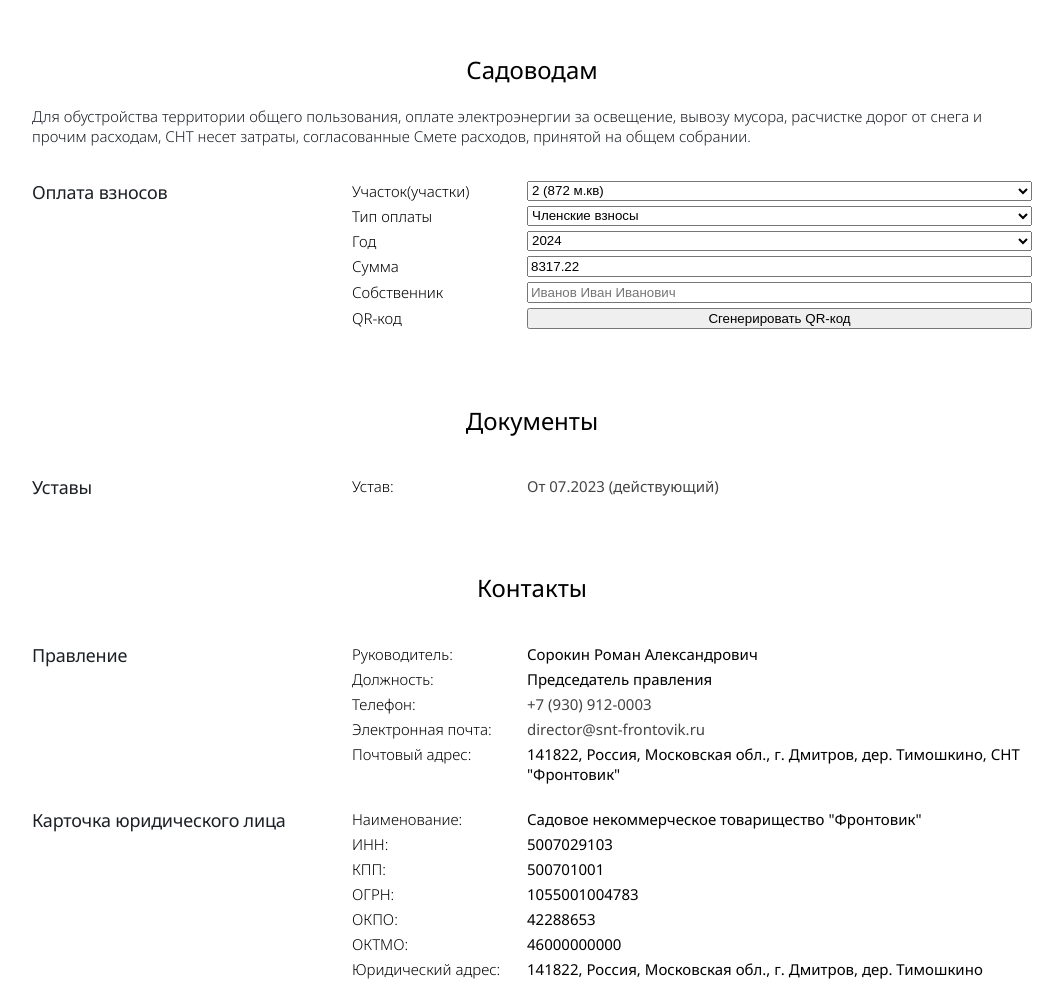
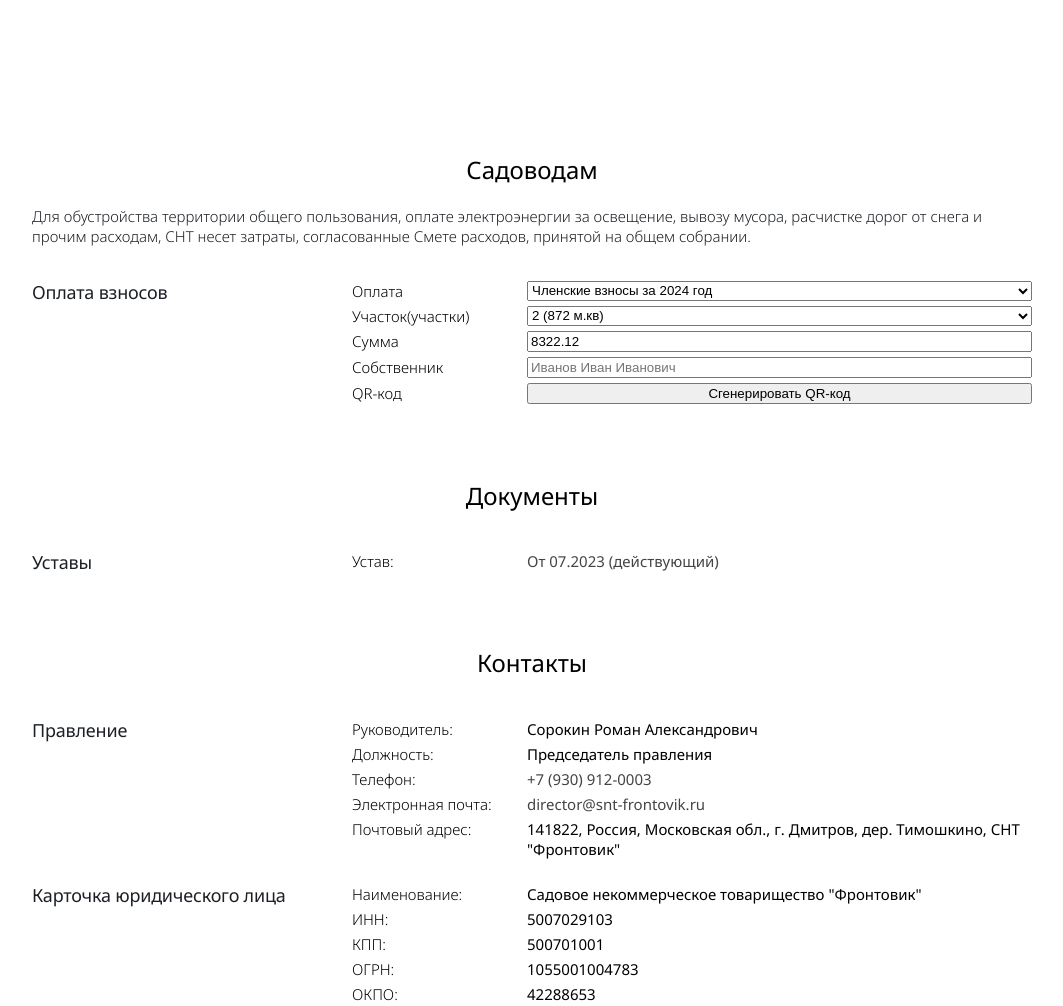
Before and after one commit to snt-frontovik/snt-frontovik.github.io, a website built with Vite: page src/index.html in a window 1280 px wide. Shown: the part 1327-2333 px from the top of the page, without its empty margins (108-1171 px from the left). Built offline with nearby package versions, Linux system fonts and the light colour scheme; files whose address does not match are found by name; what mapbox-gl would draw is missing.

Commit message:
Payments

```diff
--- a/src/index.css
+++ b/src/index.css
@@ -149,7 +149,7 @@ h2 {
     margin-top: 0;
 }
 .geomap {
-    height: 500px;
+    height: 600px;
     margin-top: 15px;
 }
 
@@ -227,9 +227,6 @@ footer {
         flex-direction: column;
     }
 
-    .geomap {
-        height: 300px;
-    }
 
     footer {
         font-size: 12px;
--- a/src/index.html
+++ b/src/index.html
@@ -72,24 +72,17 @@
             <h2>Оплата взносов</h2>
         </div>
         <div class="column">
+
+            <div class="params">
+                <span class="prop">Оплата</span>
+                <span class="value">
+                    <select id="payment_type"></select>
+                </span>
+            </div>
             <div class="params">
                 <span class="prop">Участок(участки)</span>
                 <span class="value">
                     <select id="payment_area"></select>
-                </span>
-            </div>
-            <div class="params">
-                <span class="prop">Тип оплаты</span>
-                <span class="value">
-                    <select id="payment_type">
-                        <option value="ЧВ" selected>Членские взносы</option>
-                    </select>
-                </span>
-            </div>
-            <div class="params">
-                <span class="prop">Год</span>
-                <span class="value">
-                    <select id="payment_year"></select>
                 </span>
             </div>
             <div class="params">
--- /dev/null
+++ b/src/js/data-areas.js
@@ -0,0 +1,456 @@
+export const data_zop_square = 20924;
+export const data_areas =[
+    [
+        {
+            num: '2',
+            square: 872
+        }
+    ],
+    [
+        {
+            num: '3',
+            square: 817
+        }
+    ],
+    [
+        {
+            num: '4',
+            square: 807
+        },
+        {
+            num: '21',
+            square: 813
+        }
+    ],
+    [
+        {
+            num: '5',
+            square: 806
+        }
+    ],
+    [
+        {
+            num: '6',
+            square: 806
+        }
+    ],
+    [
+        {
+            num: '7',
+            square: 806
+        }
+    ],
+    [
+        {
+            num: '8',
+            square: 806
+        }
+    ],
+    [
+        {
+            num: '9',
+            square: 814
+        }
+    ],
+    [
+        {
+            num: '10',
+            square: 812
+        }
+    ],
+    [
+        {
+            num: '11',
+            square: 843
+        }
+    ],
+    [
+        {
+            num: '12',
+            square: 806
+        }
+    ],
+    [
+        {
+            num: '13',
+            square: 810
+        }
+    ],
+    [
+        {
+            num: '14',
+            square: 832
+        },
+        {
+            num: '15',
+            square: 806
+        }
+    ],
+    [
+        {
+            num: '16',
+            square: 810
+        },
+        {
+            num: '17',
+            square: 819
+        }
+    ],
+    [
+        {
+            num: '18',
+            square: 848
+        }
+    ],
+    [
+        {
+            num: '19',
+            square: 793
+        }
+    ],
+    [
+        {
+            num: '20',
+            square: 824
+        }
+    ],
+    [
+        {
+            num: '22',
+            square: 814
+        }
+    ],
+    [
+        {
+            num: '23',
+            square: 886
+        },
+        {
+            num: '24',
+            square: 880
+        }
+    ],
+    [
+        {
+            num: '25',
+            square: 851
+        }
+    ],
+    [
+        {
+            num: '26',
+            square: 800
+        }
+    ],
+    [
+        {
+            num: '27',
+            square: 801
+        }
+    ],
+    [
+        {
+            num: '28',
+            square: 880
+        }
+    ],
+    [
+        {
+            num: '29',
+            square: 1200
+        }
+    ],
+    [
+        {
+            num: '30',
+            square: 802
+        }
+    ],
+    [
+        {
+            num: '31',
+            square: 800
+        }
+    ],
+    [
+        {
+            num: '32',
+            square: 944
+        }
+    ],
+    [
+        {
+            num: '33',
+            square: 800
+        }
+    ],
+    [
+        {
+            num: '34',
+            square: 995
+        }
+    ],
+    [
+        {
+            num: '35',
+            square: 950
+        }
+    ],
+    [
+        {
+            num: '36',
+            square: 1026
+        }
+    ],
+    [
+        {
+            num: '37',
+            square: 1000
+        }
+    ],
+    [
+        {
+            num: '38',
+            square: 879
+        },
+        {
+            num: '39',
+            square: 1173
+        }
+    ],
+    [
+        {
+            num: '40',
+            square: 1515
+        }
+    ],
+    [
+        {
+            num: '42',
+            square: 1505
+        }
+    ],
+    [
+        {
+            num: '43',
+            square: 900
+        }
+    ],
+    [
+        {
+            num: '44',
+            square: 874
+        }
+    ],
+    [
+        {
+            num: '45',
+            square: 1220
+        }
+    ],
+    [
+        {
+            num: '46',
+            square: 1200
+        }
+    ],
+    [
+        {
+            num: '47',
+            square: 1200
+        }
+    ],
+    [
+        {
+            num: '48',
+            square: 1200
+        }
+    ],
+    [
+        {
+            num: '49',
+            square: 1199
+        }
+    ],
+    ,
+    [
+        {
+            num: '50',
+            square: 1233
+        }
+    ],
+    [
+        {
+            num: '51',
+            square: 1200
+        }
+    ],
+    [
+        {
+            num: '52',
+            square: 1208
+        }
+    ],
+    [
+        {
+            num: '53',
+            square: 807
+        }
+    ],
+    [
+        {
+            num: '54',
+            square: 798
+        }
+    ],
+    [
+        {
+            num: '55',
+            square: 800
+        },
+        {
+            num: '56',
+            square: 800
+        }
+    ],
+    [
+        {
+            num: '57',
+            square: 800
+        },
+        {
+            num: '59',
+            square: 835
+        }
+    ],
+    [
+        {
+            num: '58',
+            square: 1256
+        }
+    ],
+    [
+        {
+            num: '60',
+            square: 800
+        },
+        {
+            num: '61',
+            square: 800
+        }
+    ],
+    [
+        {
+            num: '62',
+            square: 800
+        },
+        {
+            num: '63',
+            square: 809
+        }
+    ],
+    [
+        {
+            num: '64',
+            square: 819
+        }
+    ],
+    [
+        {
+            num: '65',
+            square: 794
+        }
+    ],
+    [
+        {
+            num: '66',
+            square: 850
+        }
+    ],
+    [
+        {
+            num: '67',
+            square: 1232
+        }
+    ],
+    [
+        {
+            num: '68',
+            square: 751
+        },
+        {
+            num: '69',
+            square: 812
+        }
+    ],
+    [
+        {
+            num: '70',
+            square: 892
+        }
+    ],
+    [
+        {
+            num: '71',
+            square: 885
+        }
+    ],
+    [
+        {
+            num: '72',
+            square: 783
+        }
+    ],
+    [
+        {
+            num: '73',
+            square: 803
+        }
+    ],
+    [
+        {
+            num: '74',
+            square: 812
+        }
+    ],
+    [
+        {
+            num: '75',
+            square: 809
+        }
+    ],
+    [
+        {
+            num: '76',
+            square: 842
+        }
+    ],
+    [
+        {
+            num: '77',
+            square: 889
+        }
+    ],
+    [
+        {
+            num: '78',
+            square: 820
+        }
+    ],
+    [
+        {
+            num: '79',
+            square: 800
+        }
+    ],
+    [
+        {
+            num: '80',
+            square: 806
+        },
+        {
+            num: '81',
+            square: 803
+        }
+    ]
+]
--- /dev/null
+++ b/src/js/data-payments.js
@@ -0,0 +1,35 @@
+
+export const data_payments = [
+    {
+        title: 'Членские взносы за 2024 год',
+        value: 'ЧВ;2024',
+        total: 578149.00,
+        owners: 553920.00,
+        squares: 24229.00,
+        counts: 0
+    },
+    {
+        title: 'Членские взносы за 2023 год',
+        value: 'ЧВ;2024',
+        total: 1081782,
+        owners: 1081782,
+        squares: 0,
+        counts: 0
+    },
+    {
+        title: 'Членские взносы за 2022 год',
+        value: 'ЧВ;2024',
+        total: 972010.1,
+        owners: 972010.1,
+        squares: 0,
+        counts: 0
+    },
+    {
+        title: 'Членские взносы за 2021 год',
+        value: 'ЧВ;2024',
+        total: 972010.1,
+        owners: 972010.1,
+        squares: 0,
+        counts: 0
+    }
+]
--- a/src/js/geo-layers.js
+++ b/src/js/geo-layers.js
@@ -16,9 +16,10 @@ export const geo_layers = [
         'layout': {},
         'paint': {
             'line-color': '#0F0',
-            'line-width': 1
+            'line-width': 3
         }
     },
+
     {
         'id': 'poi-labels',
         'type': 'symbol',
--- a/src/js/geo.js
+++ b/src/js/geo.js
@@ -44,7 +44,7 @@ class Geo {
             style: 'mapbox://styles/mapbox/satellite-streets-v12',
             center: [37.72862595729967, 56.50241371285557],
             zoom: 14,
-            scrollZoom: false
+            scrollZoom: true
         });
 
         this.#_geomap.scrollZoom.disable();
--- a/src/js/payment.js
+++ b/src/js/payment.js
@@ -1,23 +1,30 @@
 import QrCreator from 'qr-creator';
 import {payments_data} from './payment-data';
 import { createElement } from './utils';
-
+import {data_payments } from './data-payments.js';
+import { data_areas, data_zop_square } from './data-areas.js';
 class Payment {
     #_el_type = document.getElementById('payment_type');
-    #_el_year = document.getElementById('payment_year');
     #_el_area = document.getElementById('payment_area');
     #_el_owner = document.getElementById('payment_owner');
     #_el_qrcode = document.getElementById('qrcode');
     #_el_sum = document.getElementById('payment_sum');
     #_el_gen = document.getElementById('generate');
 
+    #total_owners = data_areas.length;
+    #total_areas = data_areas.flat(1).length;
+
+    #total_squares = data_areas.flat(1).reduce((a, area) => {
+        return a + area.square
+    }, 0)
     constructor() {
+        console.log(data_areas.flat(1));
         this.#_updateAreas();
-        this.#_updateYears();
+        this.#_updateTypes();
 
         this.#_el_gen.onclick = () => this.generate();
-        this.#_el_year.onchange = () => {
-            this.clear();
+
+        this.#_el_type.onchange = () => {
             this.#_updateValue();
         }
         this.#_el_area.onchange = () => {
@@ -30,30 +37,33 @@ class Payment {
             this.clear();
         }
         this.#_el_sum.onkeyup = () => this.clear();
-        this.#_el_owner.value = localStorage.getItem('payment_owner');
+        this.#_el_owner.value = localStorage.getItem('payment_owner') || '';
         this.#_updateValue();
+    }
+
+    #_updateTypes() {
+        data_payments.forEach((payment, i) => {
+            createElement('option', {value: i, textContent: payment.title }, this.#_el_type);
+        });
     }
 
     #_updateAreas() {
         this.#_el_area.innerHTML = '';
-        payments_data.areas.forEach(areas => {
+        data_areas.forEach((areas, i) => {
 
             const nums = areas.map(area => {
                 return area.num + ' (' + area.square + ' м.кв)'
             }).join(', ');
-            createElement('option', {value: areas[0].num, textContent: nums }, this.#_el_area);
+            createElement('option', {value: i, textContent: nums }, this.#_el_area);
         })
         this.#_el_area.value = localStorage.getItem('payment_area') || this.#_el_area.value;
     }
 
-    #_updateYears() {
-        payments_data.regular.forEach(period => {
-            createElement('option', {value: period.year, textContent: period.year }, this.#_el_year);
-        });
-    }
+
 
     update() {
-        const areas = payments_data.areas.find(areas => areas[0].num === this.#_el_area.value);
+        const areas = data_areas[parseInt(this.#_el_area.value)];
+        const payment = data_payments[parseInt(this.#_el_type.value)];
         const nums = areas.map(area => {
             return area.num
         }).join(', ');
@@ -65,7 +75,7 @@ class Payment {
             BankName: 'ПАО СБЕРБАНК',
             BIC: '044525225',
             CorrespAcc: '30101810400000000225',
-            Purpose: this.#_el_type.value + ';' + this.#_el_year.value + ';' + nums + ';' + this.#_el_owner.value,
+            Purpose: payment.value + ';' + nums + ';' + this.#_el_owner.value,
             sum: this.#_el_sum.value * 100
         }
         const parts = []
@@ -86,11 +96,22 @@ class Payment {
     }
 
     #_updateValue() {
-        const year = this.#_el_year.value;
-        const area = this.#_el_area.value;
-        const period = payments_data.regular.find(p => p.year === year);
-        const payment = period.payments.find(p => p.area === area);
-        this.#_el_sum.value = payment.sum.toFixed(2);
+        //const year = this.#_el_year.value;
+        const areas = data_areas[parseInt(this.#_el_area.value)];
+        const payment = data_payments[parseInt(this.#_el_type.value)];
+
+        const owner_squares = areas.reduce((a, area) => {
+                return a + area.square
+        }, 0);
+
+
+        const value =
+            payment.owners / this.#total_owners +                   // Исходя из собственников
+            payment.squares / this.#total_squares * owner_squares +
+            payment.counts / this.#total_areas * areas.length       // Исходя из участков
+
+
+        this.#_el_sum.value = value.toFixed(2);
     }
 
     generate() {
```
